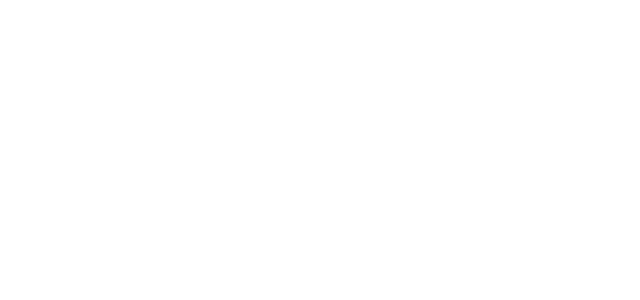
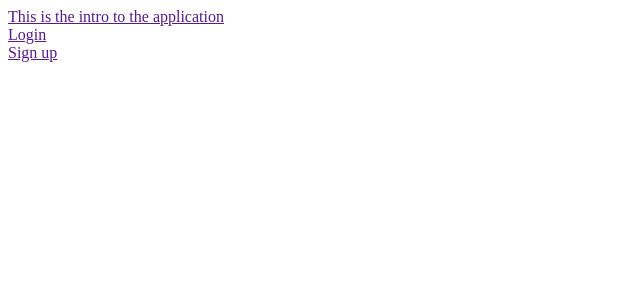
Before and after one commit to GiftSibiya/e-procure, a React (Create React App) app: page / in a window 1280 px wide. Shown: the top 300 px of the page, without its empty margins (0-640 px from the left). Built offline with nearby package versions, Linux system fonts and the light colour scheme.

Commit message:
simple page routes

```diff
--- a/package.json
+++ b/package.json
@@ -8,6 +8,7 @@
     "@testing-library/user-event": "^13.5.0",
     "react": "^18.2.0",
     "react-dom": "^18.2.0",
+    "react-router-dom": "^6.21.0",
     "react-scripts": "5.0.1",
     "web-vitals": "^2.1.4"
   },
--- a/src/App.js
+++ b/src/App.js
@@ -1,7 +1,26 @@
+import { BrowserRouter, Routes, Route } from "react-router-dom";
+//PAGE IMPORTS
+import Intro from "./Pages/Intro";
+import ClientHome from "./Pages/Client/ClientHome";
+import UserHome from "./Pages/User/UserHome";
+import AdminHome from "./Pages/Admin/AdminHome";
+import NoPage from "./Pages/NoPage";
+////
 import "./App.css";
 
 function App() {
-  return null;
+  return (
+    <BrowserRouter>
+      <Routes>
+        <Route index element={<Intro />} />
+        <Route path="/intro" element={<Intro />} />
+        <Route path="/admin" element={<AdminHome />} />
+        <Route path="/client" element={<ClientHome />} />
+        <Route path="/user" element={<UserHome />} />
+        <Route path="*" element={<NoPage />} />
+      </Routes>
+    </BrowserRouter>
+  );
 }
 
 export default App;
--- /dev/null
+++ b/src/Pages/Admin/AdminHome.jsx
@@ -0,0 +1,5 @@
+import React from "react";
+
+export default function AdminHome() {
+  return <div>AdminHome</div>;
+}
--- /dev/null
+++ b/src/Pages/Client/ClientHome.jsx
@@ -0,0 +1,5 @@
+import React from "react";
+
+export default function ClientHome() {
+  return <div>ClientHome</div>;
+}
--- /dev/null
+++ b/src/Pages/Intro.jsx
@@ -0,0 +1,12 @@
+import React from "react";
+
+export default function Intro() {
+  return (
+    <div>
+      <a href="">This is the intro to the application</a>
+      <br />
+      <a href="">Login</a> <br />
+      <a href="">Sign up</a>
+    </div>
+  );
+}
--- /dev/null
+++ b/src/Pages/NoPage.jsx
@@ -0,0 +1,5 @@
+import React from "react";
+
+export default function NoPage() {
+  return <div>You're lost my G. Check that URL</div>;
+}
--- /dev/null
+++ b/src/Pages/User/UserHome.jsx
@@ -0,0 +1,5 @@
+import React from "react";
+
+export default function UserHome() {
+  return <div>UserHome</div>;
+}
```
Also changed, not shown: 1 other file (tests, documents, lock files or other folders).
